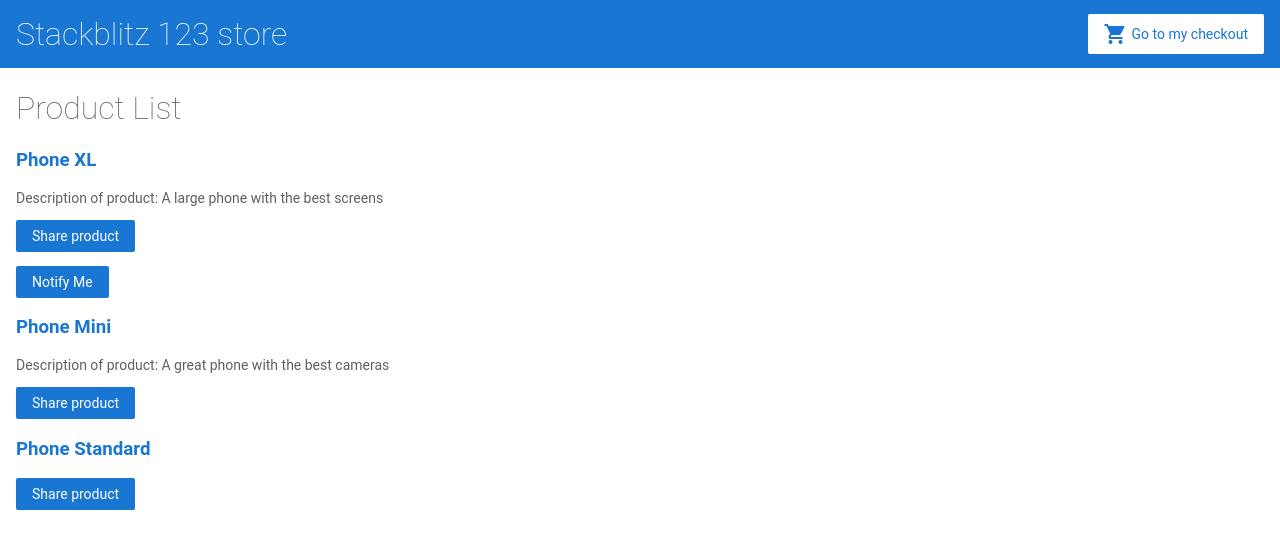
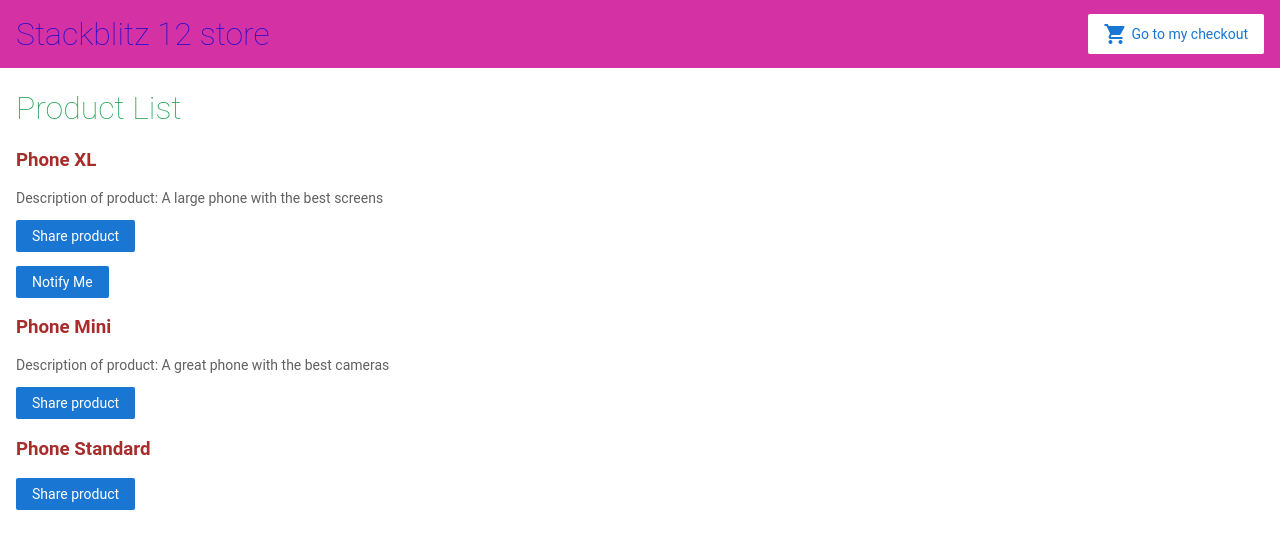
Before and after one commit to dieterjava/angular-dtbng7, an Angular app: page / in a window 1280 px wide. Shown: the top 548 px of the page. Built offline with nearby package versions, Linux system fonts and the light colour scheme.

Commit message:
2 files modified

```diff
--- a/src/app/top-bar/top-bar.component.html
+++ b/src/app/top-bar/top-bar.component.html
@@ -1,5 +1,5 @@
 <a [routerLink]="['/']">
-  <h1>Stackblitz 123 store</h1>
+	<h1>Stackblitz 12 store</h1>
 </a>
 
 <a [routerLink]="['/cart']" class="button fancy-button"><i class="material-icons">shopping_cart</i>Go to my checkout </a>
--- a/src/styles.css
+++ b/src/styles.css
@@ -24,6 +24,7 @@ router-outlet + *  {
 /* Text */
 
 h1 {
+  color: #28a357;
   font-size: 32px;
 }
 
@@ -43,7 +44,8 @@ p {
 
 a {
   cursor: pointer;
-  color: #1976d2;
+  color: #a82c2c;
+  /* 1976d2; */
   text-decoration: none;
 }
 
@@ -109,7 +111,7 @@ label {
 app-top-bar {
   width: 100%;
   height: 68px;
-  background-color: #1976d2;
+  background-color: #d432a4;
   padding: 16px;
   display: flex;
   flex-direction: row;
@@ -118,13 +120,13 @@ app-top-bar {
 }
 
 app-top-bar h1 {
-  color: white;
+  color: rgb(41, 13, 201);
   margin: 0;
 }
 
 /* Checkout Cart, Shipping Prices */
 
-.cart-item, .shipping-item {
+.cart-item {
   width: 100%;
   min-width: 400px;
   max-width: 450px;
@@ -134,10 +136,21 @@ app-top-bar h1 {
   padding: 16px 32px;
   margin-bottom: 8px;
   border-radius: 2px;
-  background-color: #EEEEEE;
+  background-color: rgb(214, 218, 34);
 }
 
-
+.shipping-item {
+  width: 100%;
+  min-width: 400px;
+  max-width: 450px;
+  display: flex;
+  flex-direction: row;
+  justify-content: space-between;
+  padding: 16px 32px;
+  margin-bottom: 8px;
+  border-radius: 2px;
+  background-color: rgb(216, 219, 35);
+}
 /*
 Copyright Google LLC. All Rights Reserved.
 Use of this source code is governed by an MIT-style license that
```
